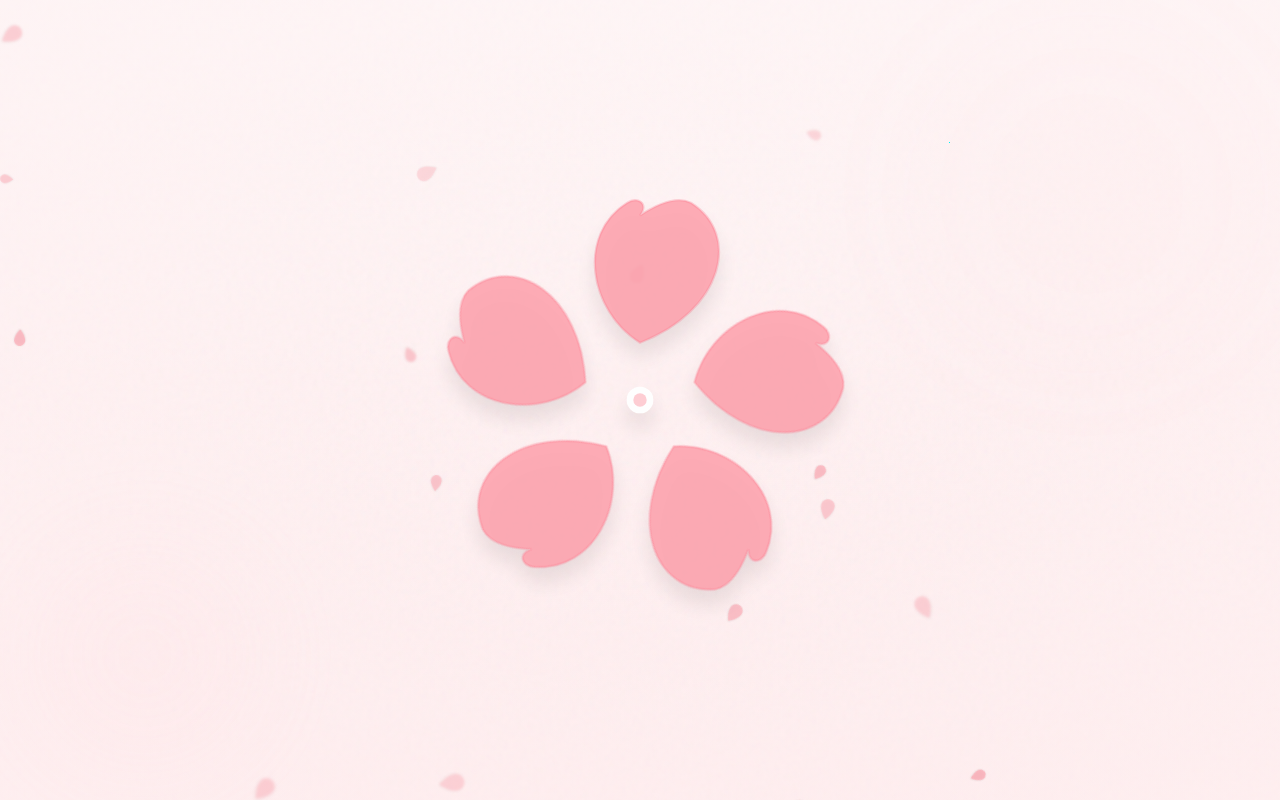
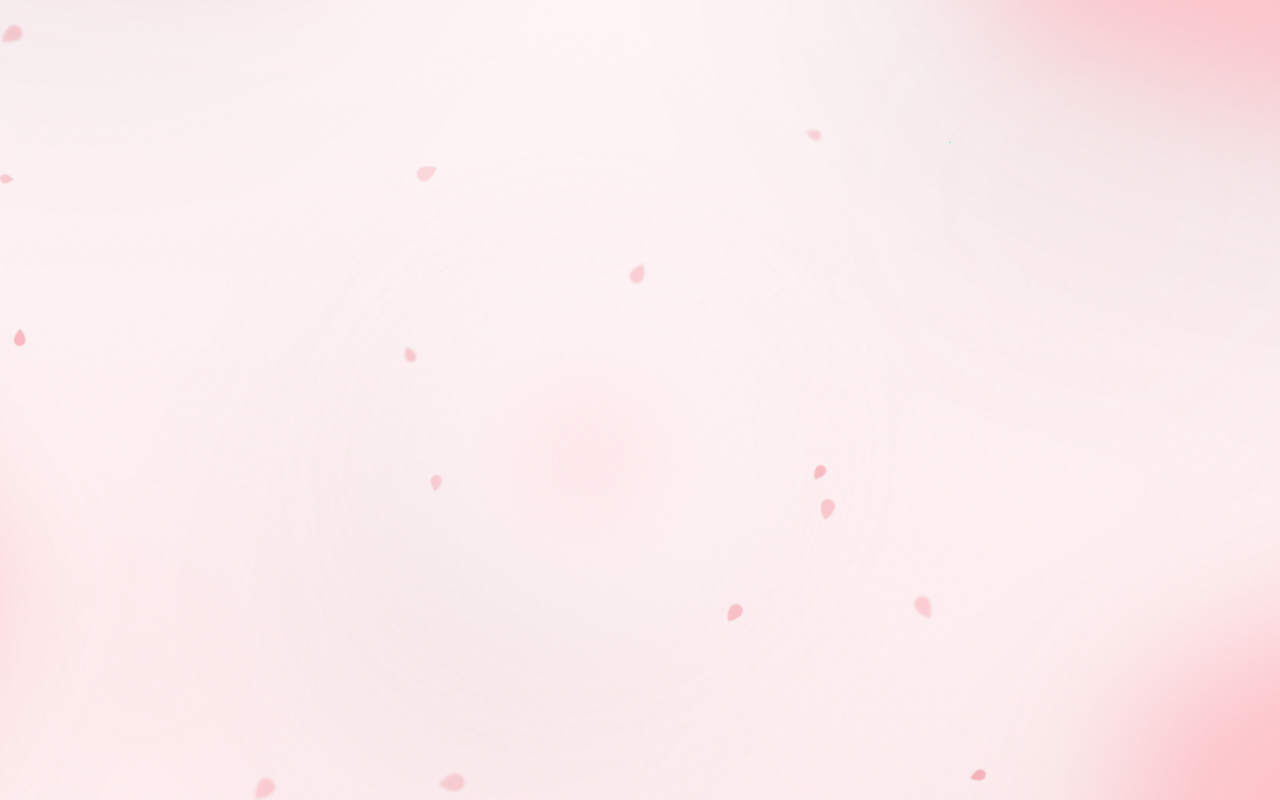
Before and after one commit to snickerphudle/flower--game, a Next.js app: page / in a window 1280 px wide. Both pictures are taken after a click on the button "START". Built offline with nearby package versions, Linux system fonts and the light colour scheme.

Commit message:
make animation snappier

```diff
--- a/components/CentralFlower.tsx
+++ b/components/CentralFlower.tsx
@@ -1,6 +1,6 @@
 "use client";
 
-import { motion } from "framer-motion";
+import { motion, useReducedMotion } from "framer-motion";
 import { useEffect, useState } from "react";
 
 interface CentralFlowerProps {
@@ -39,6 +39,7 @@ export default function CentralFlower({
   onSequenceComplete,
 }: CentralFlowerProps) {
   const [zoom, setZoom] = useState(false);
+  const shouldReduceMotion = useReducedMotion();
 
   useEffect(() => {
     // Sequence:
@@ -47,13 +48,14 @@ export default function CentralFlower({
     // 1.5s: Wait a beat
     // 1.5s: Trigger zoom
 
-    const totalDuration = 0.2 * 5 + 0.5;
+    const totalDuration = 0.2 * 5 + 0.45;
+    const portalDurationMs = 900;
 
     const timer = setTimeout(() => {
       setZoom(true);
       if (onSequenceComplete) {
         // Give time for zoom animation to finish before calling complete
-        setTimeout(onSequenceComplete, 1500);
+        setTimeout(onSequenceComplete, portalDurationMs);
       }
     }, totalDuration * 1000);
 
@@ -63,19 +65,61 @@ export default function CentralFlower({
   return (
     <motion.div
       className="relative z-50 flex items-center justify-center pointer-events-none"
-      animate={zoom ? { scale: 50, opacity: 0 } : { scale: 1, opacity: 1 }}
+      style={{
+        transformOrigin: "50% 50%",
+        willChange: "transform, filter, opacity",
+      }}
+      animate={
+        zoom
+          ? shouldReduceMotion
+            ? { scale: 1.15, opacity: 0, filter: "blur(6px)" }
+            : {
+                // Portal-ish entry: spin around center while scaling up
+                rotate: 1080,
+                scale: 45,
+                opacity: 0,
+                filter: "blur(10px)",
+              }
+          : { rotate: 0, scale: 1, opacity: 1, filter: "blur(0px)" }
+      }
       transition={{
-        duration: 1.5,
+        duration: 0.9,
         ease: [0.7, 0, 0.84, 0], // Custom easeInExpo-ish for dramatic zoom
-        delay: 0.2,
+        delay: 0.08,
       }}
     >
+      {/* Portal ring cue (subtle). */}
+      <motion.div
+        className="absolute inset-0 flex items-center justify-center"
+        initial={false}
+        animate={
+          zoom && !shouldReduceMotion
+            ? {
+                opacity: [0, 0.45, 0],
+                scale: [0.9, 1.25, 1.8],
+                rotate: [0, 120, 240],
+              }
+            : { opacity: 0, scale: 1, rotate: 0 }
+        }
+        transition={{ duration: 0.85, ease: [0.16, 1, 0.3, 1] }}
+      >
+        <div className="h-44 w-44 rounded-full border border-rose-200/70 shadow-[0_0_30px_rgba(251,113,133,0.18)]" />
+      </motion.div>
+
       <svg
         width="200"
         height="200"
         viewBox="0 0 100 100"
         className="drop-shadow-xl"
         style={{ overflow: "visible" }}
+      >
+        <motion.g
+          // During portal entry, the flower subtly counter-spins for depth.
+          animate={
+            zoom && !shouldReduceMotion ? { rotate: -180 } : { rotate: 0 }
+          }
+          transition={{ duration: 0.9, ease: [0.7, 0, 0.84, 0], delay: 0.08 }}
+          style={{ transformOrigin: "50px 50px" }}
         >
           <g transform="translate(50, 50)">
             {/* 5 Petals arranged radially (like your reference). */}
@@ -112,6 +156,7 @@ export default function CentralFlower({
               transition={{ delay: 1.3, type: "spring" }}
             />
           </g>
+        </motion.g>
       </svg>
     </motion.div>
   );
```
Lines whose indentation alone changed are shown as unchanged.
